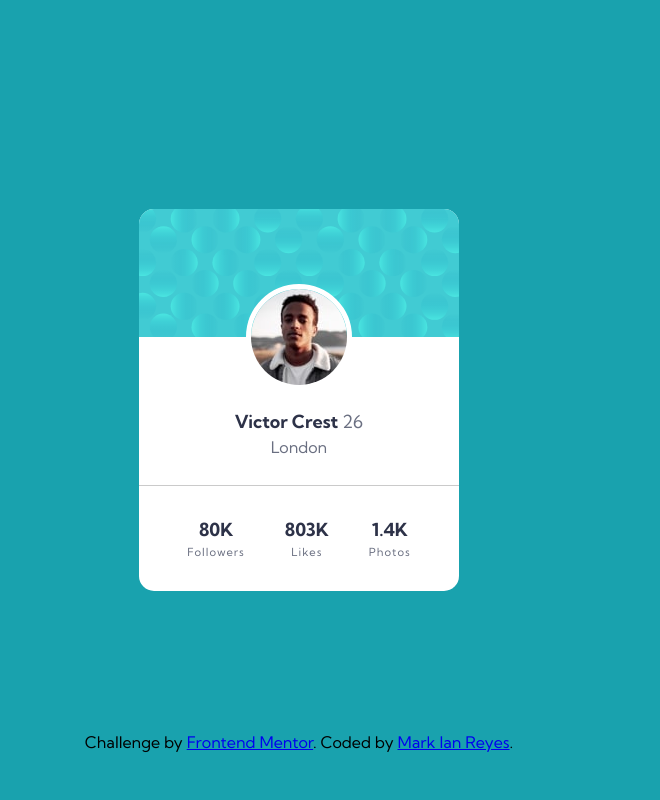
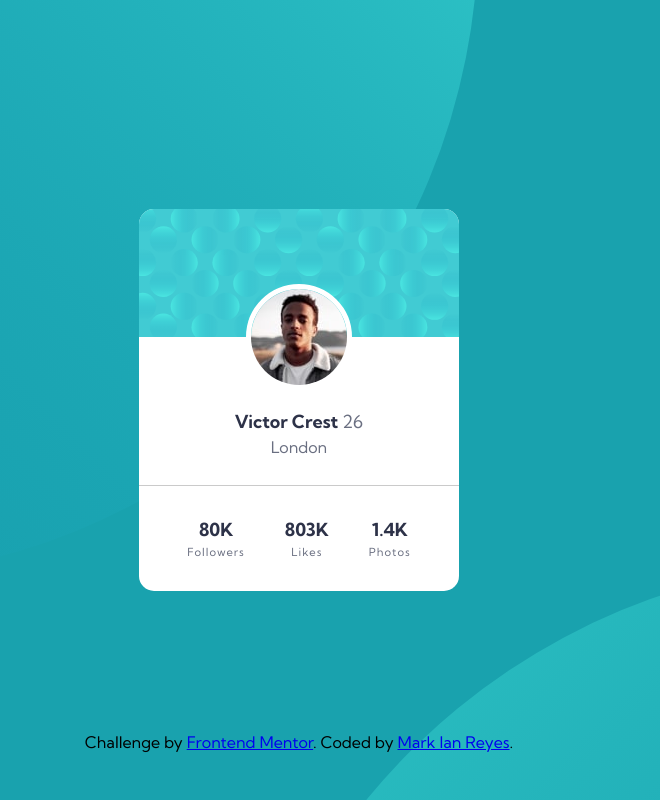
Before and after one commit to YeenYan/Profile-card-component-main, a website: page index.html in a window 1280 px wide. Shown: the whole page, without its empty margins (341-1001 px from the left). Drawn offline with nearby package versions, Linux system fonts and the light colour scheme; files that its build step writes are made by us from their sources.

Commit message:
Update _cards.scss

```diff
--- a/scss/components/_cards.scss
+++ b/scss/components/_cards.scss
@@ -6,7 +6,7 @@ body {
     justify-content: center;
     align-items: center;
     height: 100vh;
-    background-image: url('./images/bg-pattern-top.svg'), url('./images/bg-pattern-bottom.svg');
+    background-image: url('/images/bg-pattern-top.svg'), url('/images/bg-pattern-bottom.svg');
     background-position-x: -15rem , 50rem;
     background-position-y: -45rem , 35rem;
     background-repeat: no-repeat, no-repeat;
```
